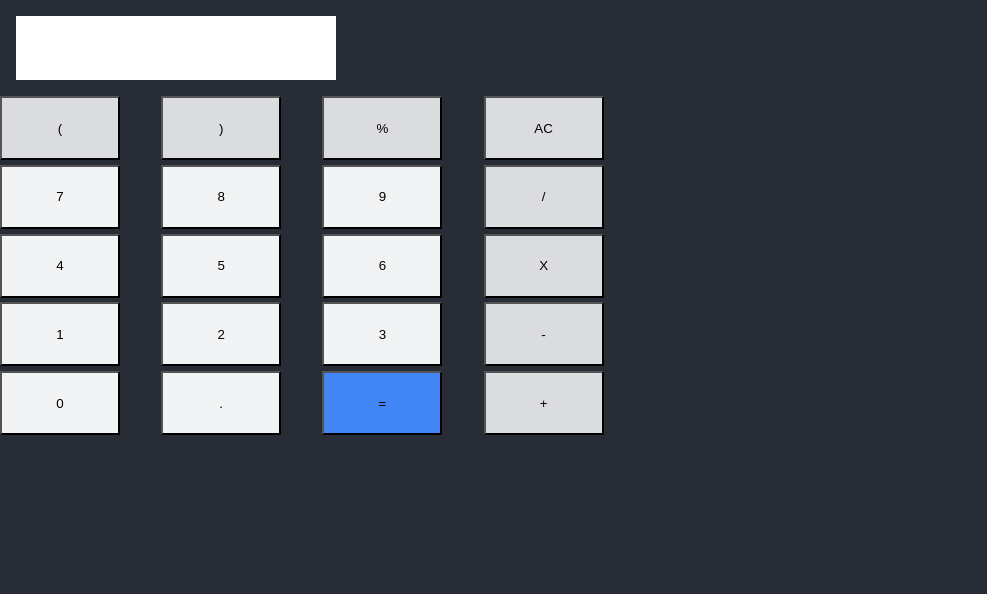
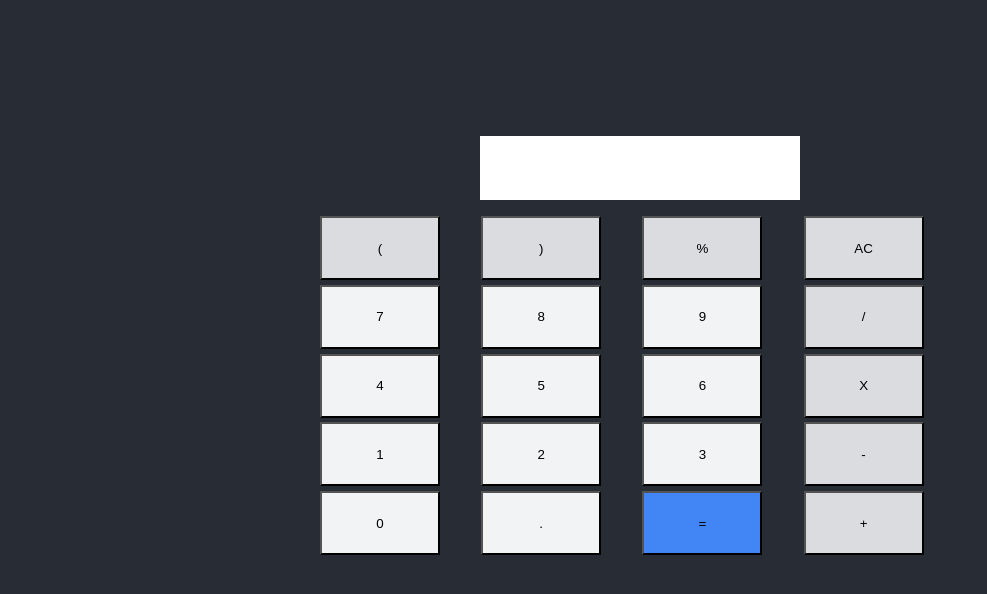
Before and after one commit to domq077/calculatorApp, a React (Create React App) app: page / in a window 1280 px wide. Shown: the top 594 px of the page, without its empty margins (0-987 px from the left). Built offline with nearby package versions, Linux system fonts and the light colour scheme.

Commit message:
style Device component

```diff
--- a/src/components/Device.js
+++ b/src/components/Device.js
@@ -1,6 +1,17 @@
 import React, { useState } from 'react';
+import styled from 'styled-components';
 import Input from './Input';
 import Keyboard from './Keyboard';
+
+const Container = styled.div`
+    display: grid;
+    align-items: center;
+    justify-items: center;
+    width: 50vw;
+    height: 50vh;
+    margin: 0 auto;
+    padding-top: 15vh;
+`;
 
 const Device = ({onClick, calculate, reset}) => {
     const [result, setResult] = useState('');
@@ -36,10 +47,10 @@ const Device = ({onClick, calculate, reset}) => {
     }
 
     return(
-        <div>
+        <Container>
             <Input result={result}/>
             <Keyboard onClick={onClick}/>
-        </div>
+        </Container>
     )
 };
 
```
